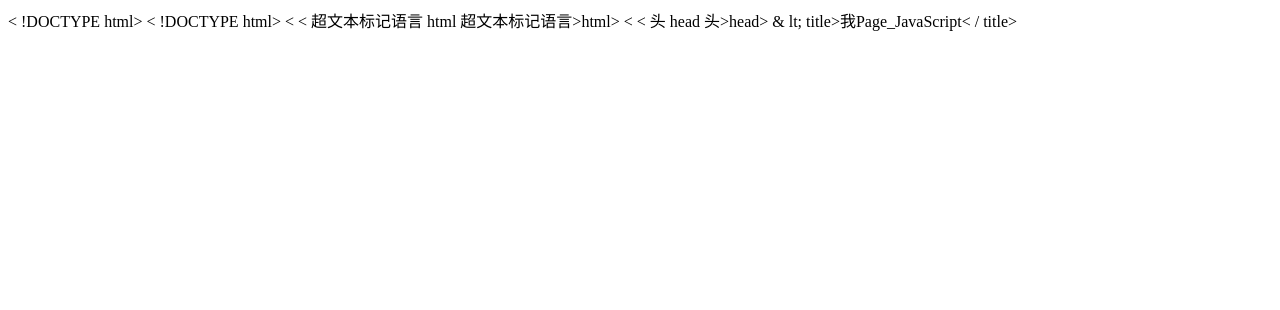
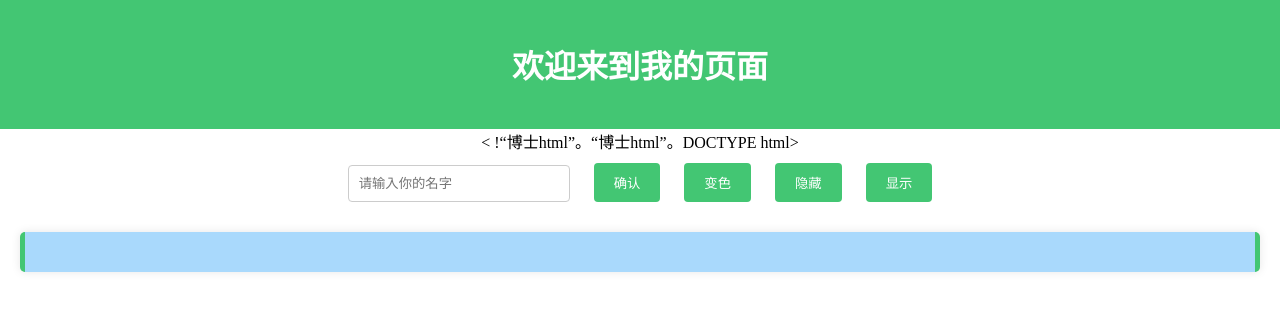
Before and after one commit to MuChen-creator/My_WebPage, a plain HTML site: page My_First_Js/index.html in a window 1280 px wide. Drawn offline with Linux system fonts and the light colour scheme.

Commit message:
Update index.html

```diff
--- a/My_First_Js/index.html
+++ b/My_First_Js/index.html
@@ -1,39 +1,39 @@
-<!DOCTYPE html>   < !DOCTYPE html>   < !DOCTYPE html>
-<   <   超文本标记语言 html   超文本标记语言>html>
+<!DOCTYPE html>
+<html>
 
-<   <   头 head   头>head>
-    & lt; title>我Page_JavaScript< / title><title   标题>My Page_JavaScript</   & lt;title>
-       < style><style   风格   风格>
-           身体{body   身体   身体 {
-            font-family   字体类型   字体类型: 宋体;
-            Background-color   背景颜色   背景颜色: rgb(255,255,255)；background-color   background - color   颜色;   background   背景   背景 - color   颜色;: rgb(255, 255, 255);
-               text-align:中心;text-align: center   中心;
-               保证金:0;margin   保证金   保证金   保证金: 0;
-               填充:0;padding   填充   填充   填充: 0;
+<head>
+    <title>My Page_JavaScript</title>
+    <style>
+        body {
+            font-family: 宋体;
+            background-color: rgb(255, 255, 255);
+            text-align: center;
+            margin: 0;
+            padding: 0;
         }
 
-        .   ．标题{header   头   头 {
-            Background-color   背景颜色   背景颜色: rgb(67,198,115)；background-color   background - color   颜色;   background   背景   背景 - color   颜色;: rgb(67, 198, 115);
-               颜色:白色;color   颜色   颜色   颜色: white   白色;
-               填充:20 px;padding   填充   填充   填充: 20px;
-               text-align:中心;text-align: center   中心;
+        .header {
+            background-color: rgb(67, 198, 115);
+            color: white;
+            padding: 20px;
+            text-align: center;
         }
 
-           {内容content {
-               保证金:20 px;margin   保证金   保证金   保证金: 20px;
-               填充:20 px;padding   填充   填充   填充: 20px;
-               text-align:中心;text-align: center   中心;
-               背景颜色:白色;background-color   背景颜色   背景颜色   背景颜色: white   白色;
-            border-radius   这个特性   这个特性: 5px;
-            Box-shadow   不必   不必: 0 0 10px rgba(0,0,0,0.1)；box-shadow   ,不必   ,不必: 0 0 10px rgba(0, 0, 0, 0.1);
+        content {
+            margin: 20px;
+            padding: 20px;
+            text-align: center;
+            background-color: white;
+            border-radius: 5px;
+            box-shadow: 0 0 10px rgba(0, 0, 0, 0.1);
         }
 
-        input   输入[type   类型="text"   "text"   "text"   "text"   "text"   "text"   "text"   "text"   "text"   "text"   "text"   "text"] {
-            width   宽度   宽度: 200px;
-            padding   填充   填充: 10px;
-               保证金:10 px;margin   保证金   保证金   保证金: 10px;
-            border   边境   边境: 1px solid   固体   固体 #ccc;
-            border-radius   这个特性   这个特性: 4px;
+        input[type="text"] {
+            width: 200px;
+            padding: 10px;
+            margin: 10px;
+            border: 1px solid #ccc;
+            border-radius: 4px;
         }
 
         button {
@@ -79,7 +79,7 @@
     </div>
 
     <!--内容区-->
-    <div class="content">
+    < !“博士html”。“博士html”。DOCTYPE html><div class="content">
         <input type="text" id="nameInput" placeholder="请输入你的名字">
         <button onclick="welcome()">确认</button>
         <button onclick="changeColor()">变色</button>
@@ -93,37 +93,37 @@
     <!--JavaScript-->
     <script>
         //欢迎函数
-        function welcome() {
-            var name = document.getElementById("nameInput").value;
-            var resultArea = document.getElementById("ResultArea");
-            if (name == " ") {
-                resultArea.innerHTML = "请输入你的名字！";
+        function welcome() {   函数welcome() {
+            var name = document.getElementById("nameInput").value;var name   名字 = document.getElementById（“nameInput”）.value；
+            var resultArea = document.getElementById("ResultArea");var resultArea = document.getElementById("ResultArea");
+            if (name == " ") {   If (name   名字 == " ") {
+                resultArea.innerHTML = "请输入你的名字！";resultArea.innerHTML = "请输入你的名字！";
             }
-            else {
-                resultArea.innerHTML = "欢迎你，" + name + "!";
+            else {   其他{
+                resultArea.innerHTML = "欢迎你，" + name + "!";resultArea.innerHTML = "欢迎你，"   name   "!";
             }
         }
         //变色函数
-        function changeColor() {
-            var resultArea = document.getElementById("ResultArea");
-            var currentColor = resultArea.style.color;
+        function changeColor() {   函数changeColor() {
+            var resultArea = document.getElementById("ResultArea");var resultArea = document.getElementById("ResultArea");
+            var currentColor = resultArea.style.color;Var currentColor = resultArea.style   风格.color；
 
-            if (currentColor === "red") {
-                resultArea.style.color = "black";
-                resultArea.style.backgroundColor = "#e7f3fe";
+            if (currentColor === "red") {if (currentColor == "red") {
+                resultArea.style.color = "black";resultArea.style   风格.color   颜色 = "black";
+                resultArea.style.backgroundColor = "#e7f3fe";resultArea.style   风格.backgroundColor = "#e7f3fe";
             } else {
-                resultArea.style.color = "red";
-                resultArea.style.backgroundColor = "#ffe7e7";
+                resultArea.style.color = "red";resultArea.style   风格.color   颜色 = "red";
+                resultArea.style.backgroundColor = "#ffe7e7";resultArea.style   风格.backgroundColor = "#ffe7e7";
             }
         }
         //隐藏函数
-        function hide(){
-            var resultArea=document.getElementById("ResultArea");
+        function hide(){   函数隐藏(){
+            var resultArea=document.getElementById("ResultArea");var resultArea=document.getElementById("ResultArea");
             resultArea.style.display="none";
         }
         //显示函数
         function show(){
-            var resultArea=document.getElementById("ResultArea");
+            var resultArea=document.getElementById("ResultArea");var resultArea=document.getElementById("ResultArea");
             resultArea.style.display="block";
         }
     </script>
```
